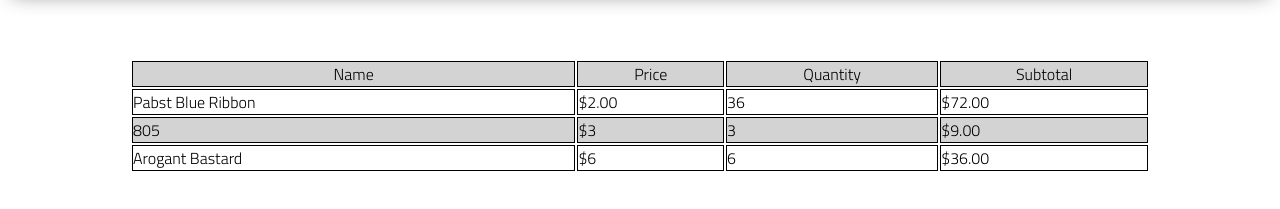
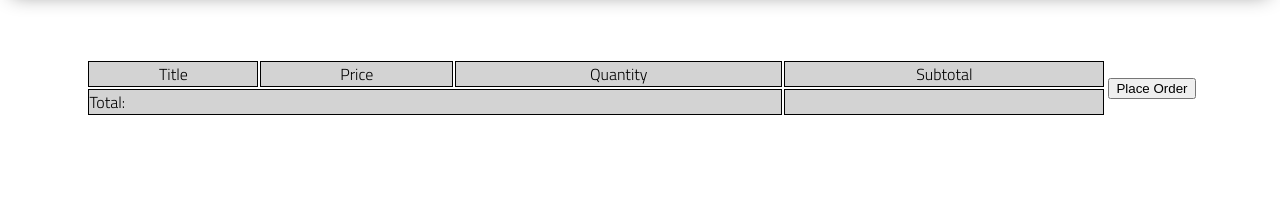
Before and after one commit to jeffIrvine/lab-06-e-commerce-site, a plain HTML site: page cart/index.html in a window 1280 px wide. Shown: the part 83-292 px from the top of the page. Drawn offline with Linux system fonts and the light colour scheme.

Commit message:
working state calcTotal and lineItem

```diff
--- a/cart/index.html
+++ b/cart/index.html
@@ -21,38 +21,31 @@
     <main>
         <section >
           <table>
+            <thead>
                 <tr>
-              <th>Name</th>
+                    <th>Title</th>
                     <th>Price</th>
                     <th>Quantity</th>
                     <th>Subtotal</th>
                 </tr>
+            </thead>
+            <tbody>
+
+            </tbody>
+            <tfoot>
                 <tr>
-              <td>Pabst Blue Ribbon</td>
-              <td>$2.00</td>
-              <td>36</td>
-              <td>$72.00</td>
+                    <td colspan="3">Total:</td>
+                    <td></td>
                 </tr>
-            <tr>
-              <td>805</td>
-              <td>$3</td>
-              <td>3</td>
-              <td>$9.00</td>
-            </tr>
-            <tr>
-              <td>Arogant Bastard</td>
-              <td>$6</td>
-              <td>6</td>
-              <td>$36.00</td>
-            </tr>
+            </tfoot>
           </table>
         </section>
-              <!-- <div class="unstyle, place-order">
+              <div class="unstyle, place-order">
                   <button>Place Order</button>
-              </div> -->
+              </div>
     </main>
 
-    <script type="module" src="products.js"></script>
+    <script type="module" src="cart.js"></script>
 </body>
 
 </html>
```
Also changed, not shown: cart/cart-utils.js (+30 -0 lines), cart/cart.js (+23 -0 lines), data.js (+6 -6 lines), test/utils.test.js (+32 -5 lines), utils.js (+16 -9 lines). Lines whose indentation alone changed are shown as unchanged.
